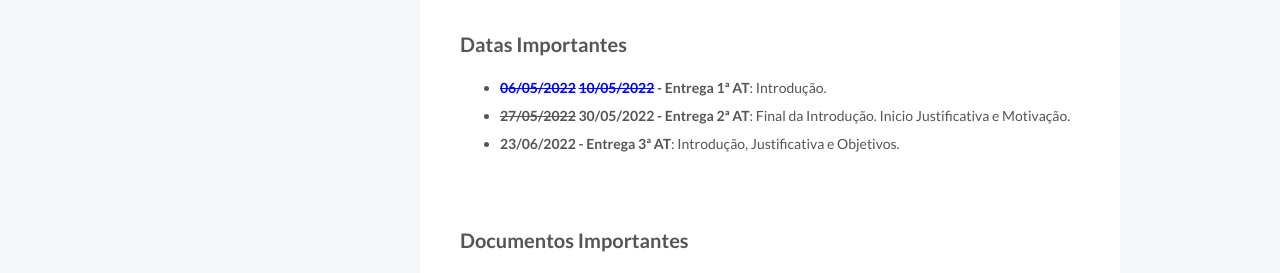
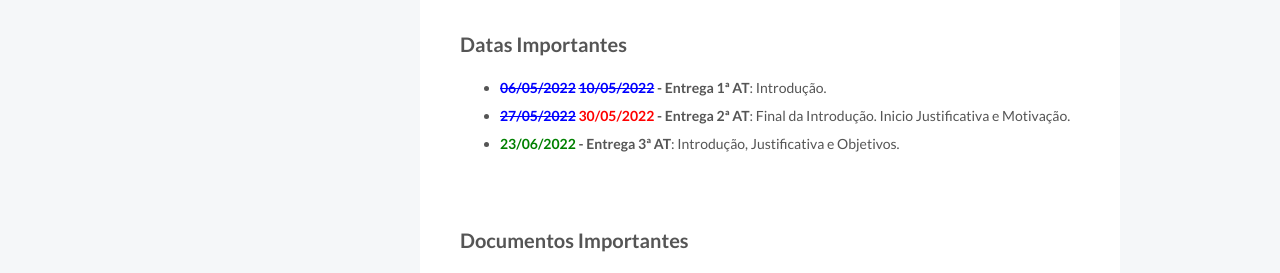
Before and after one commit to fdoliv/fdoliv.github.io, a Jekyll site: the page built from courses/pi/index.md, in a window 1280 px wide. Shown: the part 1138-1411 px from the top of the page. Built offline with Jekyll 4.4.1, drawn with Linux system fonts in a browser that asks for light colours.

Commit message:
Atualização de cor nas datas.

```diff
--- a/courses/pi/index.md
+++ b/courses/pi/index.md
@@ -32,8 +32,8 @@
 <br/>
 ## Datas Importantes
 * **<span style="color:blue"><s>06/05/2022</s> <s>10/05/2022</s></span> - Entrega 1ª AT**: Introdução.
-* **<s>27/05/2022</s> 30/05/2022 - Entrega 2ª AT**: Final da Introdução. Inicio Justificativa e Motivação.
-* **23/06/2022 - Entrega 3ª AT**: Introdução, Justificativa e Objetivos.
+* **<span style="color:blue"><s>27/05/2022</s></span> <span style="color:red">30/05/2022</span> - Entrega 2ª AT**: Final da Introdução. Inicio Justificativa e Motivação.
+* **<span style="color:green">23/06/2022</span> - Entrega 3ª AT**: Introdução, Justificativa e Objetivos.
 
 <br/>
 ## Documentos Importantes
```
